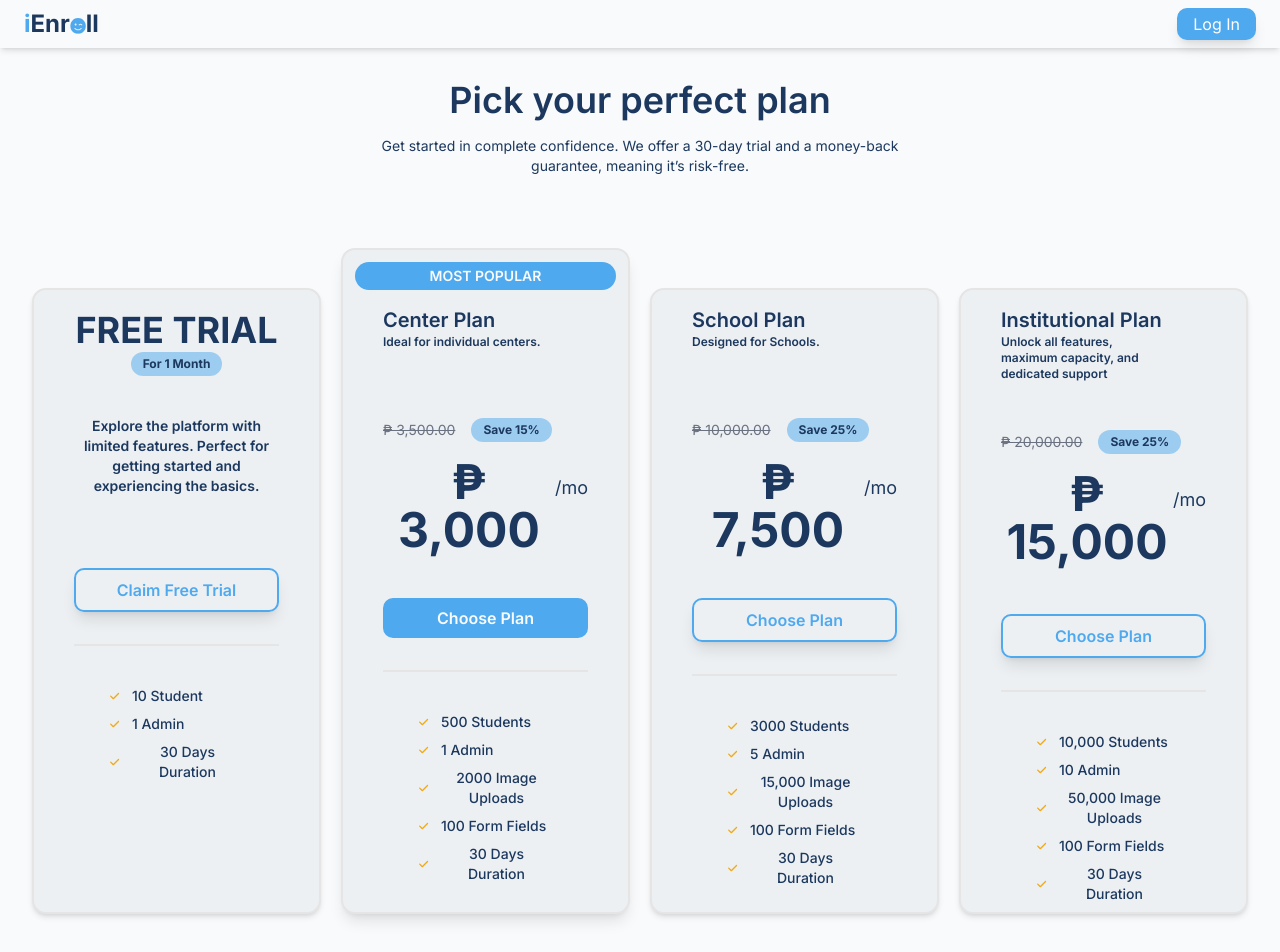
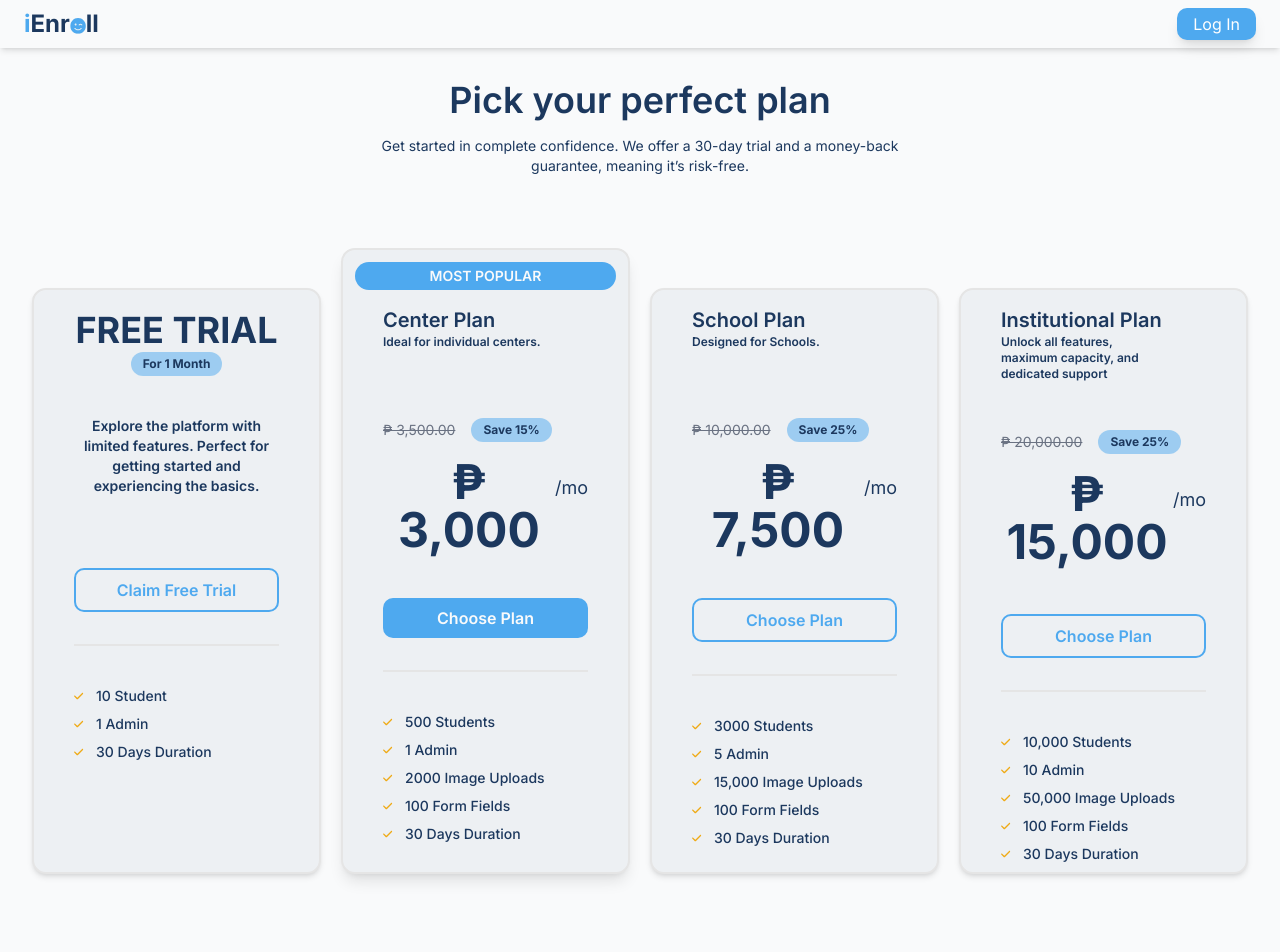
Before and after one commit to marcusAlmo/iEnroll, a React (Vite) app in the folder client/: page / in a window 1280 px wide. Shown: the top 952 px of the page. Built offline with nearby package versions, Linux system fonts and the light colour scheme.

Commit message:
style: fix alignment

```diff
--- a/client/src/app/admin/components/PricingList.tsx
+++ b/client/src/app/admin/components/PricingList.tsx
@@ -51,7 +51,7 @@ interface PricingListProps {
                     Explore the platform with limited features. Perfect for getting started and experiencing the basics.
                 </div>
 
-                <button className=" text-accent border-2 border-accent text-base py-2 rounded-lg shadow-lg mt-16 w-full cursor-pointer"
+                <button className=" text-accent border-2 border-accent text-base py-2 rounded-lg mt-16 w-full cursor-pointer"
                     onClick={scrollToContact}
                 >
                     Claim Free Trial
@@ -61,7 +61,7 @@ interface PricingListProps {
                     <span className="border w-full my-8"></span>
                 </div>
                 <div>
-                    <ul className="flex flex-col text-sm font-medium mx-9 gap-2 my-2">
+                    <ul className="flex flex-col text-sm font-medium gap-2 my-2">
                         {Perks.map((item) => (
                             <li key={item.label} className="flex items-center gap-3 w-full lg:w-auto">
                                 <img src={item.icon} alt={item.label} />
@@ -113,9 +113,9 @@ interface PricingListProps {
                         <span className="border w-full my-8"></span>
                     </div>
                     <div>
-                        <ul className="flex flex-wrap text-sm font-medium mx-9 gap-2 my-2">
+                        <ul className="flex flex-col text-sm font-medium gap-2 my-2">
                             {Perks_1.map((item) => (
-                                <li key={item.label} className="flex items-center gap-3 w-full lg:w-auto">
+                                <li className="flex items-center gap-3">
                                 <><img src={item.icon} alt={item.label} /><span>{item.label}</span></>
                                 </li>
                                 )
@@ -151,7 +151,7 @@ interface PricingListProps {
                     </h1>
                 </div>
 
-                <button className=" text-accent border-2 border-accent text-base py-2 rounded-lg shadow-lg mt-11 w-full cursor-pointer"
+                <button className=" text-accent border-2 border-accent text-base py-2 rounded-lg mt-11 w-full cursor-pointer"
                     onClick={scrollToContact}
                 >
                     Choose Plan
@@ -161,7 +161,7 @@ interface PricingListProps {
                     <span className="border w-full my-8"></span>
                 </div>
                 <div>
-                    <ul className="flex flex-wrap text-sm font-medium mx-9 space-y-2 my-2">
+                    <ul className="flex flex-col text-sm font-medium space-y-2 my-2">
                         {Perks_2.map((item) => (
                             <li className="flex items-center gap-3">
                             <><img src={item.icon} alt={item.label} /><span>{item.label}</span></>
@@ -196,7 +196,7 @@ interface PricingListProps {
                     </h1>
                 </div>
 
-                <button className=" text-accent border-2 border-accent text-base py-2 rounded-lg shadow-lg w-full mt-12 cursor-pointer"
+                <button className=" text-accent border-2 border-accent text-base py-2 rounded-lg w-full mt-12 cursor-pointer"
                     onClick={scrollToContact}
                 >
                     Choose Plan
@@ -206,7 +206,7 @@ interface PricingListProps {
                     <span className="border w-full my-8"></span>
                 </div>
                 <div>
-                    <ul className="flex flex-wrap text-sm font-medium mx-9 space-y-2 my-2">
+                    <ul className="flex flex-col text-sm font-medium space-y-2 my-2">
 
                         {Perks_3.map((item) => (
                             <li key={item.label} className="flex items-center gap-3 w-full lg:w-auto">
```
